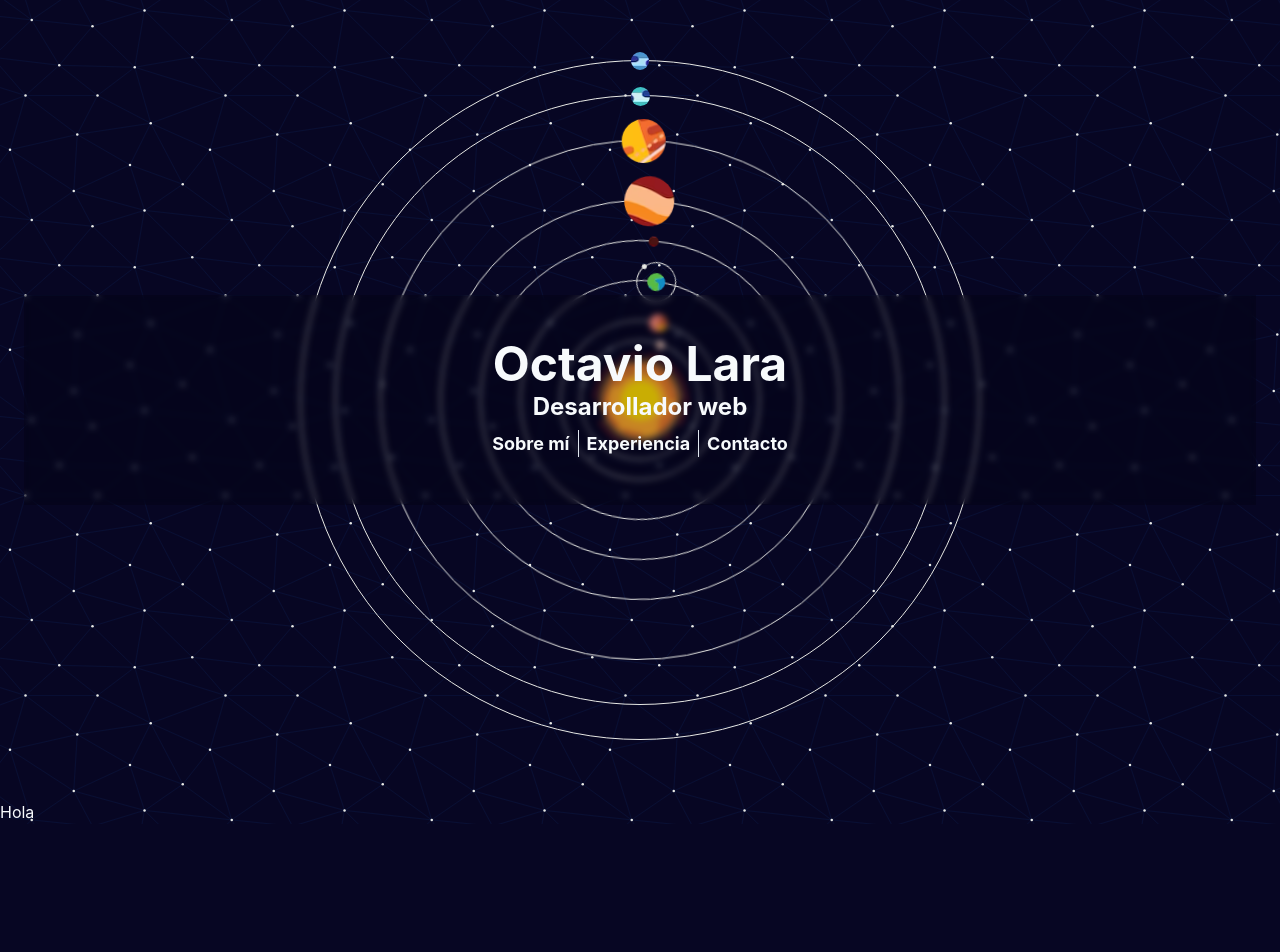
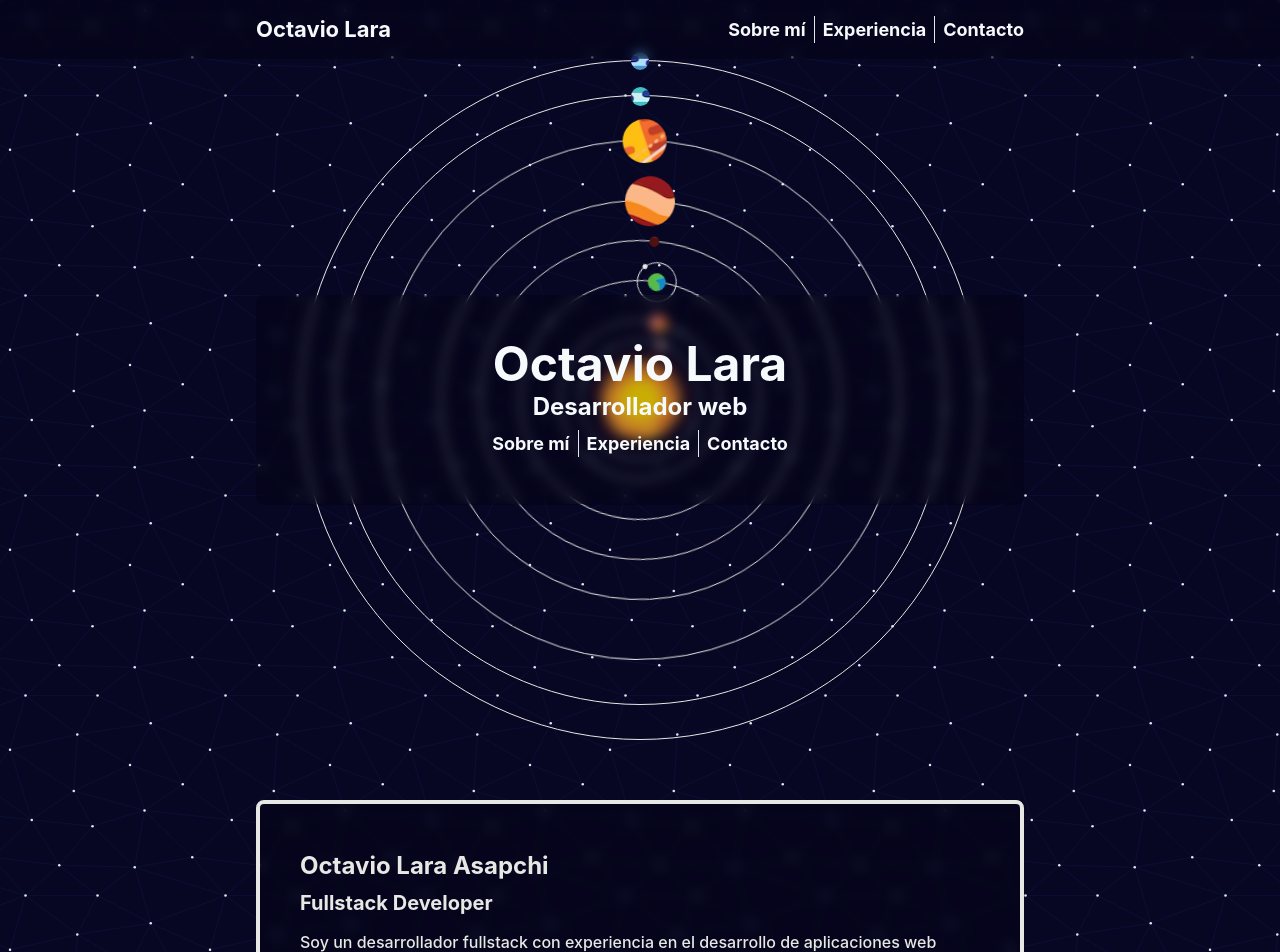
Before and after one commit to olaracode/next-portfolio, a Next.js app: page / in a window 1280 px wide. Shown: the top 952 px of the page. Before the commit the page ends 824 px from the top, so only its background shows below. Built offline with nearby package versions, Linux system fonts and the light colour scheme.

Commit message:
✨ Add about & nav

```diff
--- a/package.json
+++ b/package.json
@@ -16,12 +16,15 @@
     "@types/node": "18.16.1",
     "@types/react": "18.2.0",
     "@types/react-dom": "18.2.1",
+    "@types/react-scroll": "^1.8.6",
     "eslint": "8.39.0",
     "eslint-config-next": "13.3.1",
     "framer-motion": "^10.12.4",
     "next": "13.3.1",
     "react": "18.2.0",
     "react-dom": "18.2.0",
+    "react-markdown": "^8.0.7",
+    "react-scroll": "^1.8.9",
     "typescript": "5.0.4"
   }
 }
--- a/src/app/layout.tsx
+++ b/src/app/layout.tsx
@@ -1,5 +1,4 @@
 import ChakraProvider from "@/theme/ChakraProvider";
-
 export const metadata = {
   title: "Create Next App",
   description: "Generated by create next app",
--- a/src/app/page.tsx
+++ b/src/app/page.tsx
@@ -1,11 +1,14 @@
 import SolarSystem from "@/components/SolarSystem";
 import Header from "@/components/Header";
+import About from "@/components/About";
+import Navbar from "@/components/Navbar";
 export default function Home() {
   return (
     <main>
+      <Navbar />
       <Header />
       <SolarSystem />
-      <p>Hola</p>
+      <About />
     </main>
   );
 }
--- /dev/null
+++ b/src/components/About.tsx
@@ -0,0 +1,21 @@
+"use client";
+import React from "react";
+import { Container, BlurCard, Article } from "./misc";
+import BlackHole from "./SolarSystem/BlackHole";
+import ReactMarkdown from "react-markdown";
+import { about } from "@/lib/About";
+const About = () => {
+  return (
+    <>
+      <Container mb={10} id={"about"}>
+        <BlurCard border="4px solid" color="brand.white">
+          <Article>
+            <ReactMarkdown>{about}</ReactMarkdown>
+          </Article>
+        </BlurCard>
+      </Container>
+    </>
+  );
+};
+
+export default About;
--- a/src/components/Header.tsx
+++ b/src/components/Header.tsx
@@ -1,9 +1,11 @@
 "use client";
-import React from "react";
 import { Heading, Link, Box, Stack, StackDivider } from "@chakra-ui/react";
-import NextLink from "next/link";
-import { Container } from "./misc";
+import { Container, BlurCard } from "./misc";
+import useScroll from "@/hooks/useScroll";
+
 const Header = () => {
+  const { scrolled100px, handleScrollToAboutMe } = useScroll();
+
   return (
     <Box
       zIndex={"12"}
@@ -13,18 +15,14 @@ const Header = () => {
       alignItems="center"
     >
       <Container>
-        <Box
+        <BlurCard
           display="flex"
           justifyContent="center"
           alignItems="center"
           flexDir="column"
-          position="relative"
-          zIndex="12"
-          sx={{
-            backgroundColor: "rgba(1,1,1,0.2)",
-            backdropFilter: "blur(3px)",
-          }}
-          p={10}
+          textAlign="center"
+          opacity={scrolled100px ? "0" : "1"}
+          transition="opacity 0.3s ease-out"
         >
           <Heading fontSize="48px">Octavio Lara</Heading>
           <Heading variant="h2" fontSize="24px">
@@ -36,7 +34,11 @@ const Header = () => {
             textAlign={"center"}
             direction={{ base: "column", md: "row" }}
           >
-            <Link as={NextLink} href={"#"} fontSize="18px" fontWeight="bold">
+            <Link
+              onClick={() => handleScrollToAboutMe("about")}
+              fontSize="18px"
+              fontWeight="bold"
+            >
               Sobre mí
             </Link>
             <Link fontSize="18px" fontWeight="bold">
@@ -46,7 +48,7 @@ const Header = () => {
               Contacto
             </Link>
           </Stack>
-        </Box>
+        </BlurCard>
       </Container>
     </Box>
   );
--- /dev/null
+++ b/src/components/Navbar.tsx
@@ -0,0 +1,47 @@
+"use client";
+import React from "react";
+import {
+  Box,
+  Stack,
+  Link,
+  StackDivider,
+  Flex,
+  Heading,
+} from "@chakra-ui/react";
+import useScroll from "@/hooks/useScroll";
+import { Container, BlurCard } from "./misc";
+const Navbar = () => {
+  const { scrolled100px, handleScrollToAboutMe } = useScroll();
+  return (
+    <Box position="fixed" top="0px" left="0px" w="100%" zIndex={"20"}>
+      <BlurCard p={4}>
+        <Container>
+          <Flex alignItems="center" justifyContent="space-between">
+            <Heading fontSize="22px">Octavio Lara</Heading>
+            <Stack
+              divider={<StackDivider />}
+              textAlign={"center"}
+              direction={{ base: "column", md: "row" }}
+            >
+              <Link
+                onClick={() => handleScrollToAboutMe("about")}
+                fontSize="18px"
+                fontWeight="bold"
+              >
+                Sobre mí
+              </Link>
+              <Link fontSize="18px" fontWeight="bold">
+                Experiencia
+              </Link>
+              <Link fontSize="18px" fontWeight="bold">
+                Contacto
+              </Link>
+            </Stack>
+          </Flex>
+        </Container>
+      </BlurCard>
+    </Box>
+  );
+};
+
+export default Navbar;
--- /dev/null
+++ b/src/components/SolarSystem/BlackHole.tsx
@@ -0,0 +1,13 @@
+import React from "react";
+import { Box } from "@chakra-ui/react";
+const BlackHole = () => {
+  return (
+    <Box position="relative" h="100%">
+      <Box position="absolute" w="100%" backgroundColor="black">
+        hola
+      </Box>
+    </Box>
+  );
+};
+
+export default BlackHole;
--- a/src/components/misc.ts
+++ b/src/components/misc.ts
@@ -5,12 +5,12 @@ export const Container = chakra("div", {
     w: "full",
     maxWidth: {
       base: "90vw",
+      sm: "80vw",
       md: "70vw",
-      lg: "1200px",
-      xl: "1300px",
+      lg: "70vw",
+      xl: "60vw",
     },
     mx: "auto",
-    px: 6,
   },
 });
 
@@ -19,7 +19,50 @@ export const BlurCard = chakra("div", {
     position: "relative",
     zIndex: "12",
     backgroundColor: "rgba(1,1,1,0.2)",
-    backdropFilter: "blur(3px)",
+    backdropFilter: "blur(6px)",
+    borderRadius: "8px",
     p: 10,
   },
 });
+
+export const Article = chakra("article", {
+  baseStyle: {
+    p: {
+      fontWeight: "medium",
+      my: 3,
+    },
+    h1: {
+      my: 1,
+      fontSize: "24px",
+      fontWeight: "bold",
+    },
+    h2: {
+      my: 1,
+      fontSize: "20px",
+      fontWeight: "bold",
+    },
+    ul: {
+      my: 2,
+      listStyle: "none",
+      pl: 0,
+    },
+    li: {
+      my: 1,
+    },
+    h3: {
+      my: 1,
+      fontSize: "16px",
+      fontWeight: "bold",
+    },
+  },
+});
+
+export const BlackHole = chakra("div", {
+  baseStyle: {
+    width: "200px",
+    height: "200px",
+    background: "black",
+    borderRadius: "50%",
+    boxShadow: "inset 0 0 100px white",
+  },
+});
--- /dev/null
+++ b/src/hooks/useScroll.tsx
@@ -0,0 +1,34 @@
+import { useState, useEffect } from "react";
+import { animateScroll as scroll } from "react-scroll";
+const handleScrollToAboutMe = (id: string) => {
+  const aboutSection = document.getElementById(id);
+  if (!aboutSection) return;
+  scroll.scrollTo(aboutSection.offsetTop, {
+    duration: 100,
+    smooth: true,
+  });
+};
+function useScroll() {
+  const [scrollY, setScrollY] = useState(0);
+  const [scrolled100px, setScrolled100px] = useState(false);
+
+  const handleScroll = () => {
+    setScrollY(window.pageYOffset);
+  };
+
+  useEffect(() => {
+    window.addEventListener("scroll", handleScroll);
+    return () => window.removeEventListener("scroll", handleScroll);
+  }, []);
+
+  useEffect(() => {
+    if (scrollY > 100) {
+      setScrolled100px(true);
+    } else {
+      setScrolled100px(false);
+    }
+  }, [scrollY]);
+  return { scrolled100px, handleScrollToAboutMe };
+}
+
+export default useScroll;
--- /dev/null
+++ b/src/lib/About.ts
@@ -0,0 +1,34 @@
+export const about = `
+# Octavio Lara Asapchi
+
+## Fullstack Developer
+
+Soy un desarrollador fullstack con experiencia en el desarrollo de aplicaciones web utilizando tecnologías como *React.js* y *Next.js* para el frontend y *Flask* y *Django* para el backend.
+
+Mi principal objetivo es desarrollar aplicaciones web que sean escalables, robustas y que cumplan con los estándares de calidad. Me gusta participar activamente en el desarrollo de la aplicación, desde definir el stack hasta la creación de un botón.
+
+Actualmente me encuentro aprendiendo sobre el desarrollo de aplicaciones utilizando svelte y tambien estoy aprendiendo sobre el desarrollo de aplicaciones móviles utilizando flutter.
+`;
+
+export const stack = [
+  "React.js",
+  "Next.js",
+  "Flask",
+  "Django",
+  "PostgreSQL",
+  "MongoDB",
+  "Docker",
+  "Git",
+  "Linux",
+  "Express.js",
+  "Svelte",
+  "Chakra-UI",
+  "TailwindCSS",
+  "Material-UI",
+  "Bootstrap",
+  "Redux",
+  "Recoil.js",
+  "Typescript",
+  "Javascript",
+  "Python",
+];
--- a/src/theme/theme.ts
+++ b/src/theme/theme.ts
@@ -18,10 +18,12 @@ const theme = extendTheme({
   },
   styles: {
     global: {
+      html: {
+        scrollBehavior: "smooth",
+      },
       body: {
         bgColor: "brand.bg",
         bgImage: "url('/assets/constelation.svg') !important",
-
         color: "brand.100",
       },
     },
```
Also changed, not shown: 1 other file (tests, documents, lock files or other folders).
